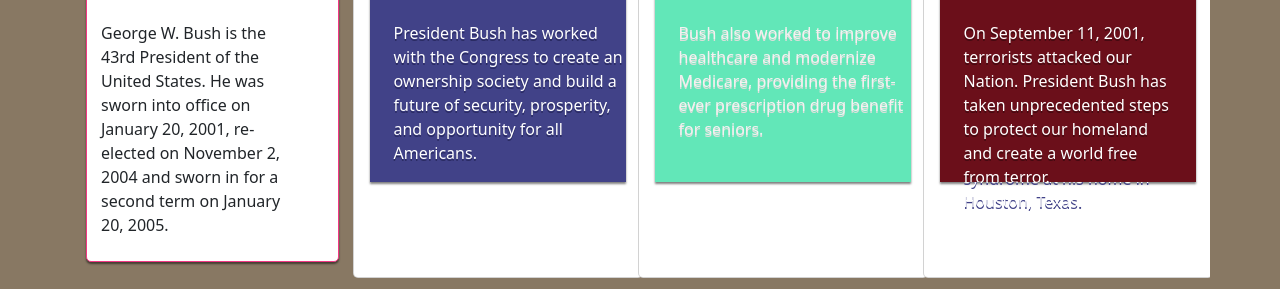
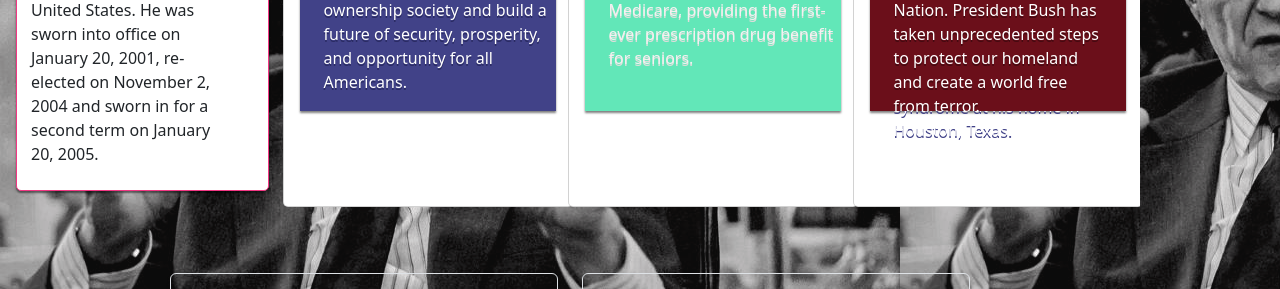
Before and after one commit to NefiO13/George-W.-Bush, a plain HTML site: page presidency.html in a window 1280 px wide. Shown: the part 235-524 px from the top of the page. Drawn offline with nearby package versions, Linux system fonts and the light colour scheme; a web font is replaced by a local one.

Commit message:
Hate this website

```diff
--- a/presidency.css
+++ b/presidency.css
@@ -115,8 +115,8 @@ nav div {
 }
 
 body {
-    background: #887863;
-        margin-top: 10%;
+    background-image: url('imgs/president-george-hw-bush-in-oval-office-1989-war-is-hell-store.jpg');
+        position: absolute;
 }
 
 div.container {
```
